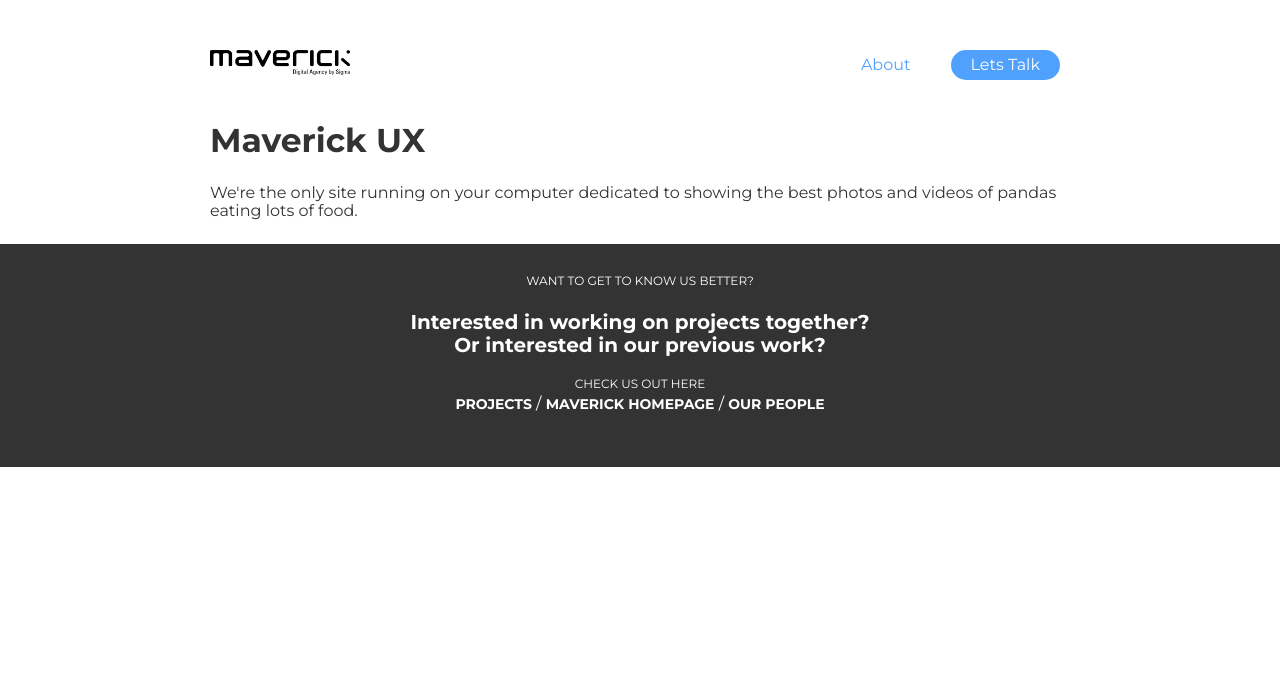
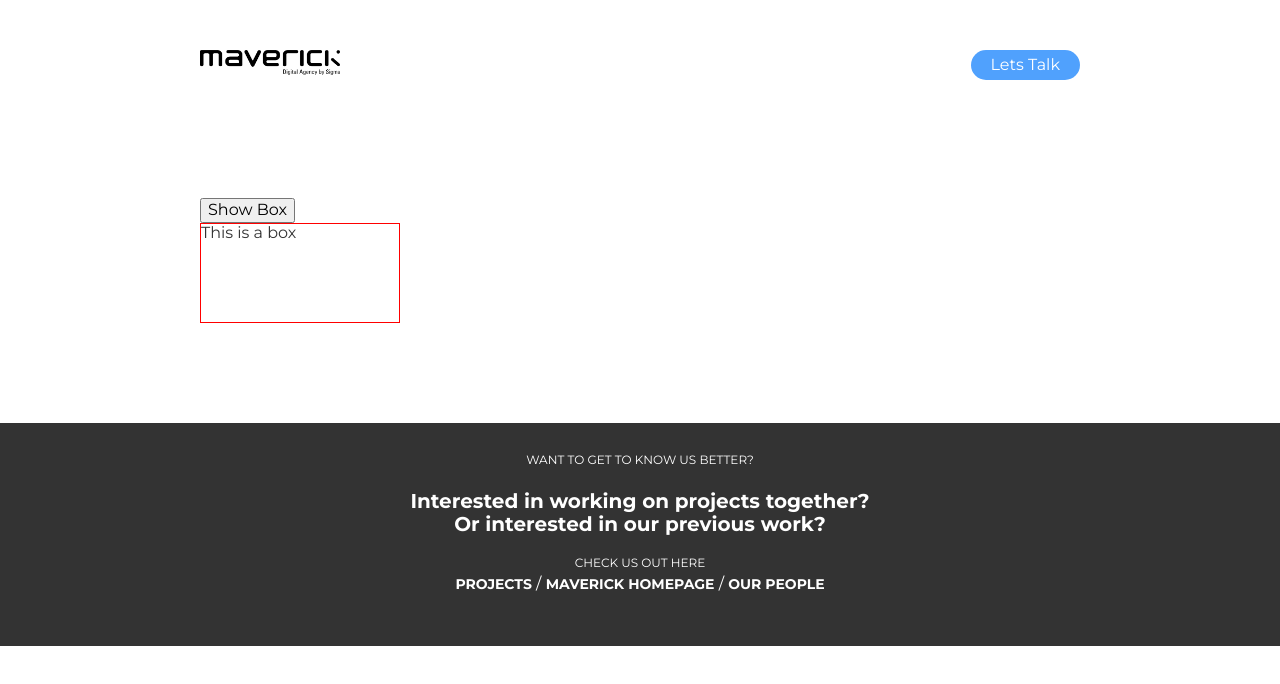
Before and after one commit to andyWynyard/gatsby-blog-starter-images, a Gatsby site: page /about in a window 1280 px wide. Built offline with nearby package versions, Linux system fonts and the light colour scheme; Gatsby itself is replaced by a stand-in of ours; some packages are replaced by stand-ins of ours.

Commit message:
Formatting buttons

```diff
--- a/src/components/allUXers.js
+++ b/src/components/allUXers.js
@@ -27,7 +27,7 @@
           justify-content: center;
           margin: 0 auto;
 
-          padding: 20px 20px 100px 20px;
+          padding: 20px 10px 100px 10px;
           max-width: 900px;
         `}
       >
--- a/src/components/button.js
+++ b/src/components/button.js
@@ -43,7 +43,7 @@
           : null};
       padding: 5px 20px;
       border-radius: 200px;
-      margin: 0 10px;
+      margin: 0 ${props.marginSide || 0}px;
       text-decoration: none;
       line-height: 20px;
       transition: all 0.3s;
--- a/src/components/layout.js
+++ b/src/components/layout.js
@@ -30,7 +30,7 @@
           className={css`
             margin: 0 auto;
             max-width: 900px;
-            padding: 0 20px;
+            padding: 0 10px;
             padding-top: 50px;
           `}
         >
@@ -52,20 +52,6 @@
             Lets Talk
           </Anchor>
 
-          <Link
-            to={`/about/`}
-            className={css`
-              float: right;
-              padding: 5px 20px;
-              color: #50a1fd;
-              margin: 0 10px;
-              text-decoration: none;
-              line-height: 20px;
-              transition: all 0.3s;
-            `}
-          >
-            About
-          </Link>
           {children}
           <Footer
             work={metadata.people}
--- /dev/null
+++ b/src/pages/about.css
@@ -0,0 +1,18 @@
+.star {
+  opacity: 0;
+  display: inline-block;
+}
+.star-enter {
+  opacity: 1;
+}
+.star-enter-active {
+  opacity: 1;
+  transition: all 1000ms ease-out;
+}
+.star-exit {
+  opacity: 0;
+}
+.star-exit-active {
+  opacity: 0;
+  transition: all 1000ms ease-in;
+}
--- a/src/pages/about.js
+++ b/src/pages/about.js
@@ -1,16 +1,63 @@
 import React from "react";
 import Layout from "../components/layout";
+import { css } from "react-emotion";
 import { graphql } from "gatsby";
+import { Transition, CSSTransition } from "react-transition-group";
 
-export default ({ data }) => (
-  <Layout>
-    <h1>{data.site.siteMetadata.title}</h1>
-    <p>
-      We're the only site running on your computer dedicated to showing the best
-      photos and videos of pandas eating lots of food.
-    </p>
-  </Layout>
-);
+import "./About.css";
+
+class About extends React.Component {
+  state = {
+    show: true,
+    entered: false,
+    name: "",
+    showValidationMessage: false,
+    showValidationButton: false
+  };
+
+  render() {
+    const { show } = this.state;
+    const { name, showValidationMessage, showValidationButton } = this.state;
+    return (
+      <Layout>
+        <div
+          className={css`
+            max-width: 900px;
+            margin: 100px auto;
+          `}
+        >
+          <button
+            onClick={() => {
+              this.setState(state => ({
+                show: !this.state.show
+              }));
+            }}
+          >
+            Show Box
+          </button>
+
+          <CSSTransition
+            in={show}
+            timeout={1000}
+            classNames="star"
+            unmountOnExit
+          >
+            <div
+              className={css`
+                width: 200px;
+                height: 100px;
+                border: solid 1px red;
+              `}
+            >
+              This is a box
+            </div>
+          </CSSTransition>
+        </div>
+      </Layout>
+    );
+  }
+}
+export default About;
 
 export const query = graphql`
   query {
```
Also changed, not shown: src/components/missionCard.js (+7 -7 lines).
